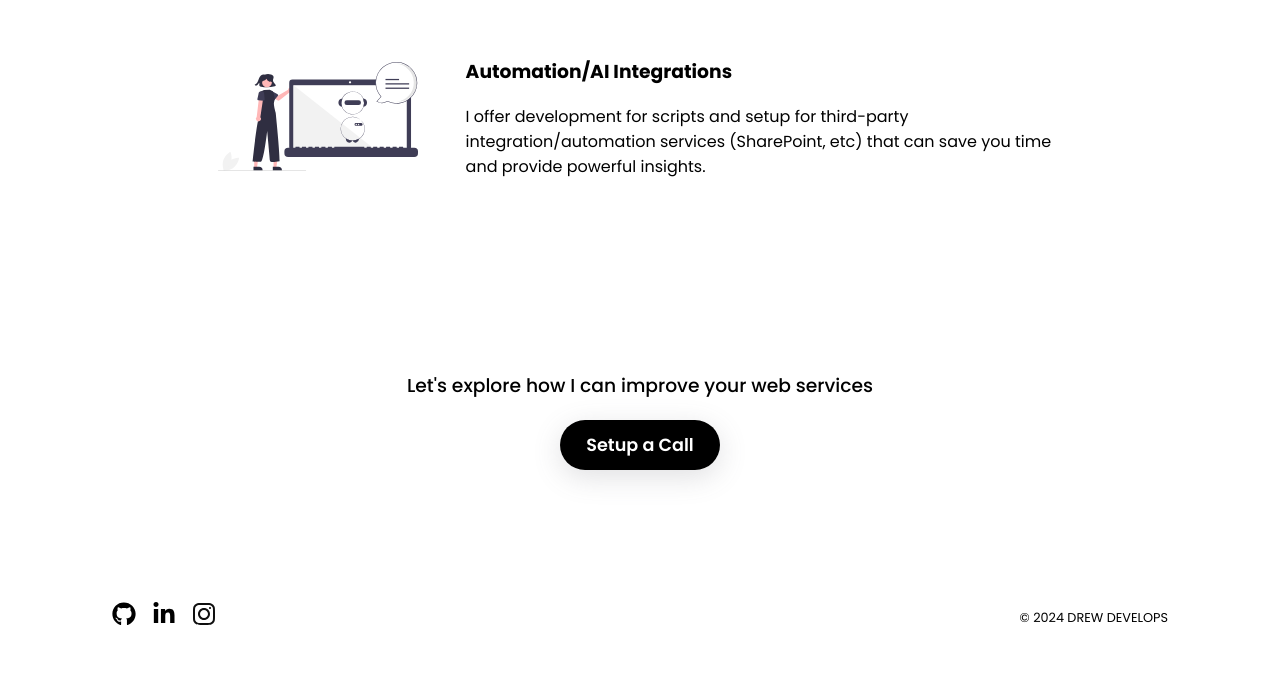
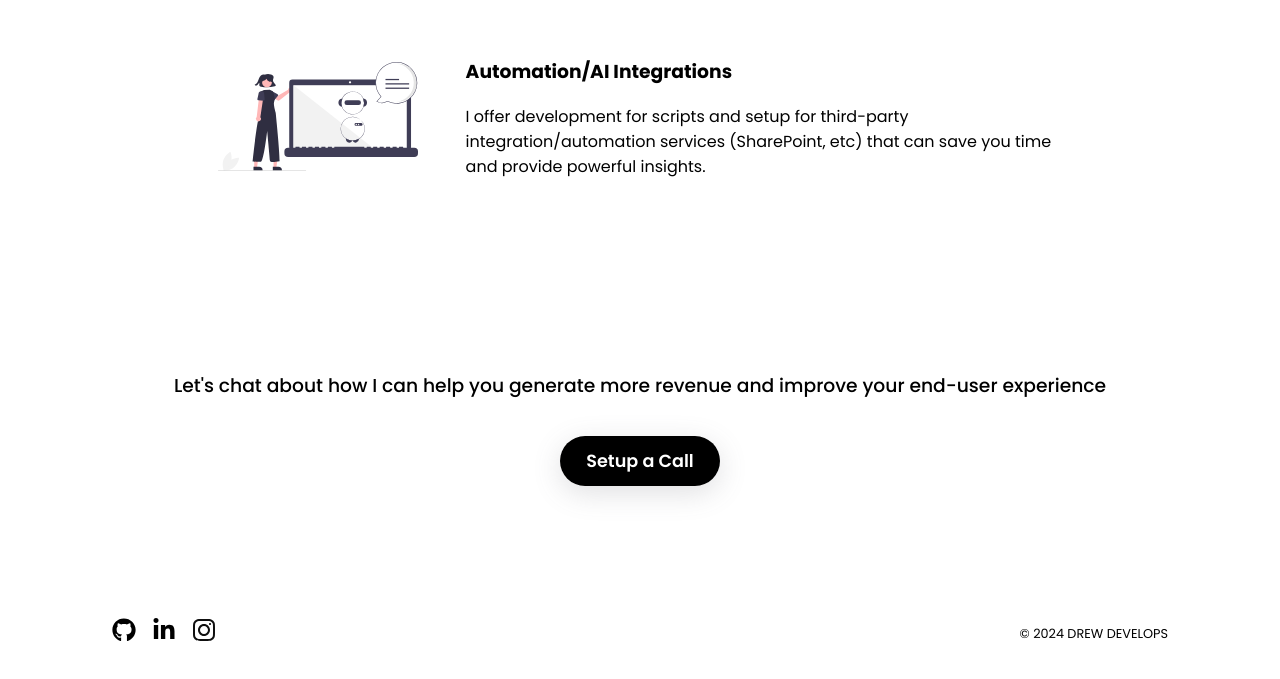
Before and after one commit to drewdoesdevelopment/drew-develops, a SvelteKit app: page / in a window 1280 px wide. Shown: the part 1470-2149 px from the top of the page. Built offline with nearby package versions, Linux system fonts and the light colour scheme.

Commit message:
Improves CTA component

```diff
--- a/src/elements/CallToAction.svelte
+++ b/src/elements/CallToAction.svelte
@@ -1,5 +1,5 @@
 <div class="cta">
-        <h3>Let's explore how I can improve your web services</h3>
+        <h3>Let's chat about how I can help you generate more revenue and improve your end-user experience</h3>
         <a href="/connect" class="secondary btn">Setup a Call</a>
 </div>
 
@@ -10,7 +10,7 @@
     text-align: center;
 
     h3 {
-        margin-bottom: 2rem;
+        margin-bottom: 3rem;
         font-weight: 500;
     }
 }
```
